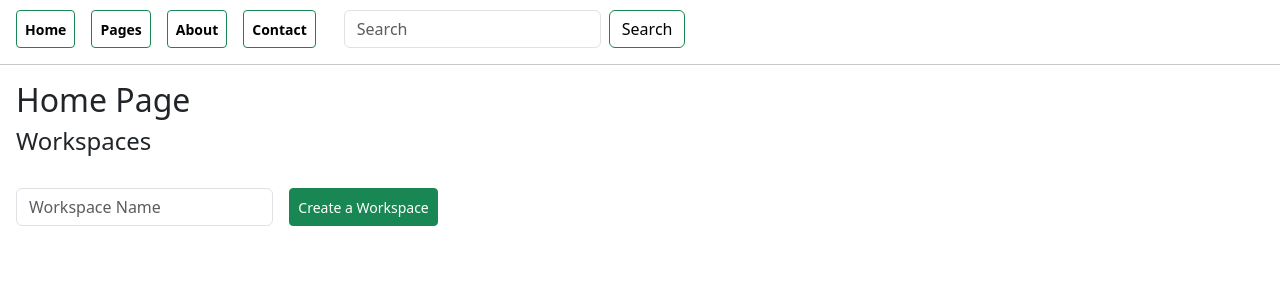
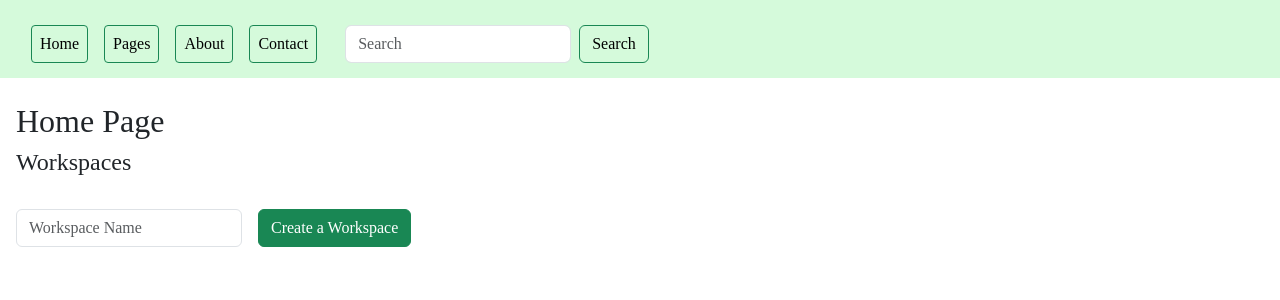
Before and after one commit to Kristina-14/AirTribe_Assignment, a Nuxt app in the folder nuxt3-trello/: page / in a window 1280 px wide. Shown: the top 300 px of the page. Built offline with nearby package versions, Linux system fonts and the light colour scheme.

Commit message:
Updated the UI

```diff
--- a/nuxt3-trello/layouts/default.vue
+++ b/nuxt3-trello/layouts/default.vue
@@ -5,31 +5,50 @@ export default {}
 
 <template>
     <div>
-        <nav style="display: flex;">
-            <button style="margin-left: 1rem; margin-top: 10px;" class="btn btn-outline-success btn-sm" type="button">
-                <nuxt-link to="/" style="color: black; text-decoration: none; font-weight: 600;">Home</nuxt-link></button>
+        <header class="main-header">
+            <nav class="main-nav" style="display: flex;">
 
-                <button style="margin-left: 1rem; margin-top: 10px;" class="btn btn-outline-success btn-sm" type="button">
-                <nuxt-link to="/" style="color: black; text-decoration: none; font-weight: 600;">Pages</nuxt-link></button>
+                                <button class="nav-btn btn btn-outline-success btn-sm" type="button">
+                <nuxt-link to="/" class="nav-style">Home</nuxt-link></button>
 
-                <button style="margin-left: 1rem; margin-top: 10px;" class="btn btn-outline-success btn-sm" type="button">
-                <nuxt-link to="/" style="color: black; text-decoration: none; font-weight: 600;">About</nuxt-link></button>
+                <button class="nav-btn btn btn-outline-success btn-sm" type="button">
+                <nuxt-link to="/" class="nav-style">Pages</nuxt-link></button>
 
-                <button style="margin-left: 1rem; margin-top: 10px;" class="btn btn-outline-success btn-sm" type="button">
-                <nuxt-link to="/" style="color: black; text-decoration: none; font-weight: 600;">Contact</nuxt-link></button>
+                <button class="nav-btn btn btn-outline-success btn-sm" type="button">
+                <nuxt-link to="/" class="nav-style">About</nuxt-link></button>
+
+                <button class="nav-btn btn btn-outline-success btn-sm" type="button">
+                <nuxt-link to="/" class="nav-style">Contact</nuxt-link></button>
 
                 <div class="container-fluid">
-    <form class="d-flex" style="margin-left: 1rem; margin-top: 10px;">
+    <form class="nav-btn d-flex">
       <input style="width: auto;" class="form-control me-2" type="search" placeholder="Search" aria-label="Search">
       <button style="color: black;" class="btn btn-outline-success" type="submit">Search</button>
     </form>
   </div>
 </nav>
-                <hr/>
+        </header>
 
+<br/>
         <slot />
     </div>
 
 </template>
 
-<style></style>
+<style>
+html, body{
+    margin: 0;
+    padding: 0;
+    font-family:'Arial,  sans-serif';
+}
+.nav-style{
+    color: black; text-decoration: none; font-weight: 500; font-size: medium;
+}
+.nav-btn{
+    margin-left: 1rem; margin-top: 10px;
+}
+.main-header{
+    background-color: #d5fadb;
+    padding:15px;
+}
+</style>
--- a/nuxt3-trello/pages/index.vue
+++ b/nuxt3-trello/pages/index.vue
@@ -23,7 +23,7 @@ const createWorkspace = () => {
     <input style="width: auto;" placeholder="Workspace Name" class="form-control me-2" type = "text" v-model="newWorkspaceName"
     @keyup.enter="createWorkspace"/>
     &nbsp;&nbsp;
-    <button class="btn btn-success btn-sm" @click="createWorkspace">Create a Workspace</button>
+    <button class="btn btn-success" @click="createWorkspace">Create a Workspace</button>
     </div><br/>
     <ul class="workspace-list">
         <li v-for="workspace in workspaceList" :key="workspace.id"
@@ -49,5 +49,8 @@ const createWorkspace = () => {
 .workspace-list{
     margin-left: 0;
     padding-left: 0;
+    display: grid;
+    grid-template-columns: repeat(4, 1fr);
+    grid-column: 10px;
 }
 </style>
--- a/nuxt3-trello/pages/workspace/[id].vue
+++ b/nuxt3-trello/pages/workspace/[id].vue
@@ -45,7 +45,7 @@ createCard(column){
 <h2>{{ workspaceName }} WorkSpace (#{{ $route.params.id }})</h2>
 <section>
     <h2>{{ board.name }}</h2>
-    <button class="btn btn-primary" @click="createColumn">Create Columns </button>
+    <button class="btn btn-success" @click="createColumn">Create Columns </button>
     <br />    <br />
     <div class="column-grid">
     <section class="board-column" v-for="column in board.columns">
@@ -55,10 +55,10 @@ createCard(column){
         @keyup.enter="createCard(column)"
         />
 
-        <button class="btn btn-primary" @click="createCard(column)" style="margin: 2%; width: 95%;">
+        <button class="btn btn-success" @click="createCard(column)" style="margin: 2%; width: 95%;">
             Create Card</button>
         <ul type="circle">
-            <li v-for="item in column.items" :key="item.id">
+            <li v-for="item in column.items" :key="item.id" style="margin-left: -1.5rem;">
             {{ item.name }}</li>
         </ul>
     </section>
@@ -72,8 +72,16 @@ createCard(column){
 
 <style>
 li {
-  white-space: normal;
-  word-wrap: break-word;
+white-space: normal;
+word-wrap: break-word;
+border: 1px solid green;
+border-radius: 5px;
+list-style: none;
+padding: 5px;
+margin-top: 5px;
+margin-bottom: 7px;
+margin-right: 5px;
+background-color: #f0f0f0;
 }
 
 .column-grid {
@@ -82,12 +90,12 @@ li {
      1fr);
 }
 .board-column {
-    background-color: powderblue;
-    border: 1px solid blue;
+    background-color: rgb(148, 190, 142);
+    border: 1px solid green;
     border-radius: 2px;
     height: 80vh;
     margin-right: 1rem;
-    padding-right: 5px;
+    padding: 5px;
 }
 .board-column input{
     width: 100%;
```
